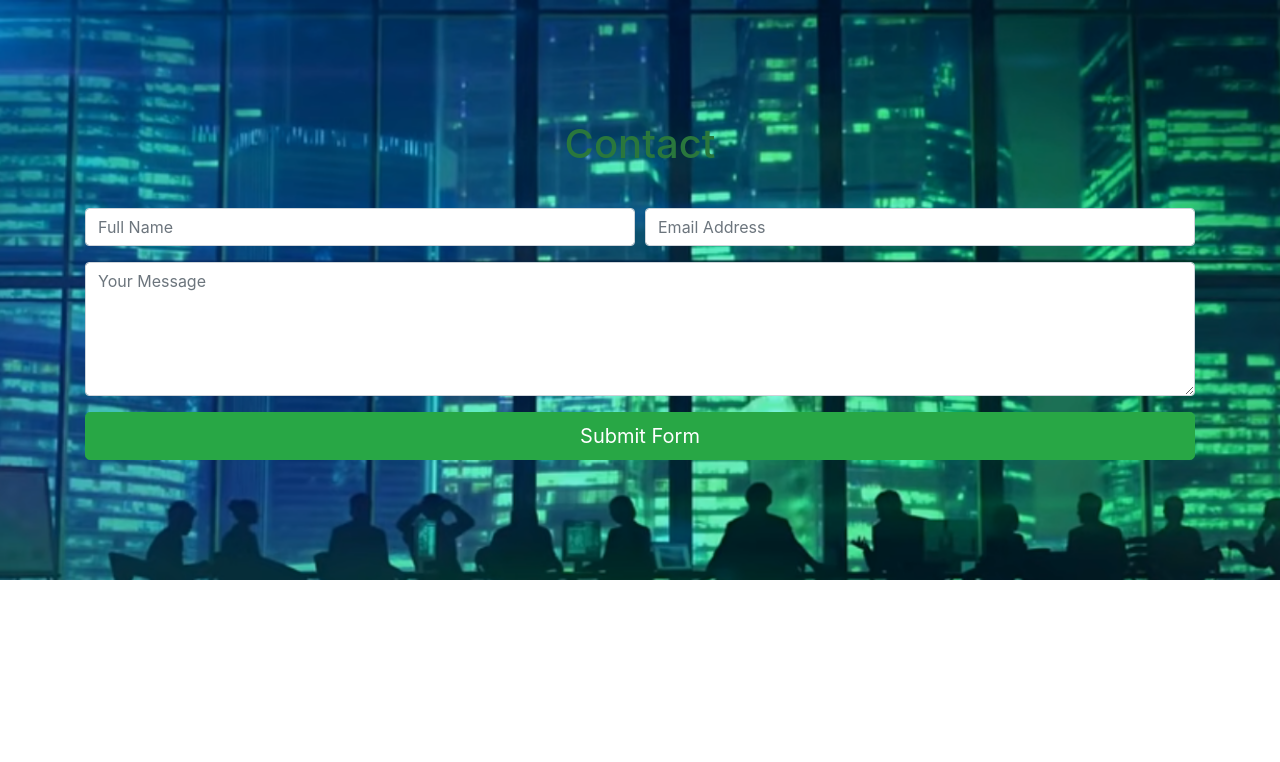
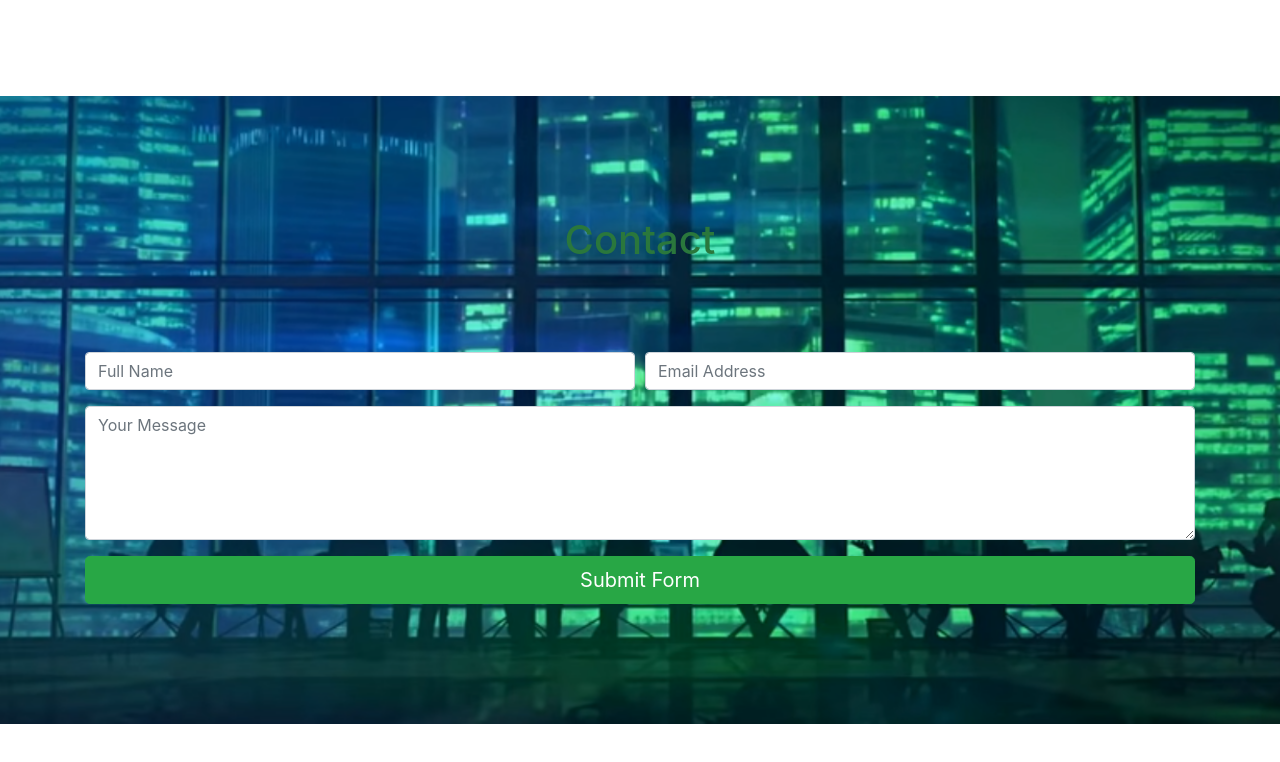
Before and after one commit to gridart/contact, a plain HTML site: page index.html in a window 1280 px wide. Drawn offline with nearby package versions, Linux system fonts and the light colour scheme.

Commit message:
Update index.html

```diff
--- a/index.html
+++ b/index.html
@@ -15,7 +15,9 @@
 
     <title>Grid ART - EST</title>
   </head>
-  <body data-spy="scroll" data-target="#navbar-menu" data-offset="50">
+
+
+    <body>
 
 
 
@@ -24,13 +26,17 @@
                     <!-- Button trigger modal -->
 
 
-<div id="four" class="banner-area container-fluid section">
+<section><div><br><br><br><br></div>
+</section>
+<section>
+    <div class="banner-area container-fluid section">
                     <div class="row content-box" id="one">
                         <div class="col-lg-12 ">
 
                             <div class="container">
-  <h1 class="headings">Contact</h1>
-  <form target="_blank" action="https://formsubmit.co/23d378d0be263ac5278941b29a8a1833" method="POST">
+  <center><h1 class="headings">Contact</h1></center>
+  <br>
+<br><form target="_blank" action="https://formsubmit.co/23d378d0be263ac5278941b29a8a1833" method="POST">
     <div class="form-group">
       <div class="form-row">
         <div class="col">
@@ -53,6 +59,7 @@
                         </div>
                     </div>
                   </div>
+</section>
 
 
 
@@ -115,4 +122,8 @@ $('#contact-form').on('submit', function (e) {
     <script src="script.js" type="text/JavaScript"></script>
 
 
-</body></html>
+
+</body>
+
+
+</html>
```
